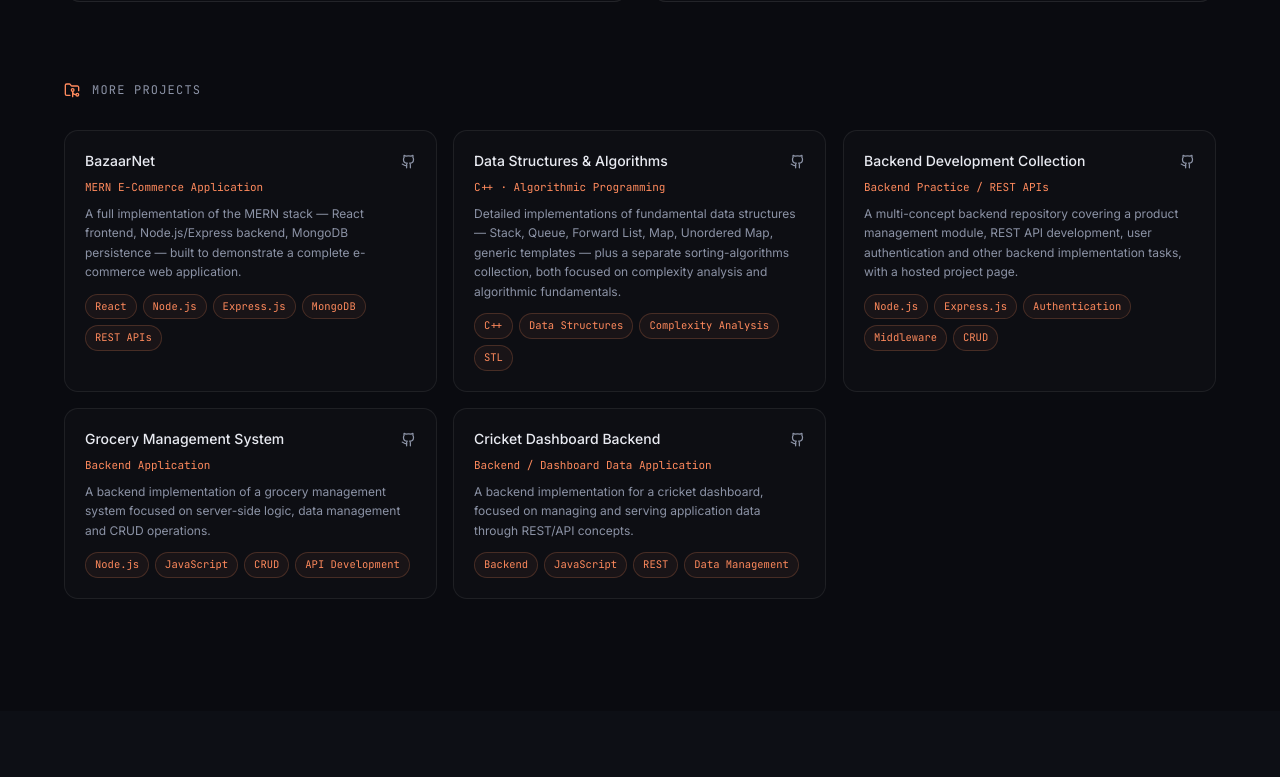
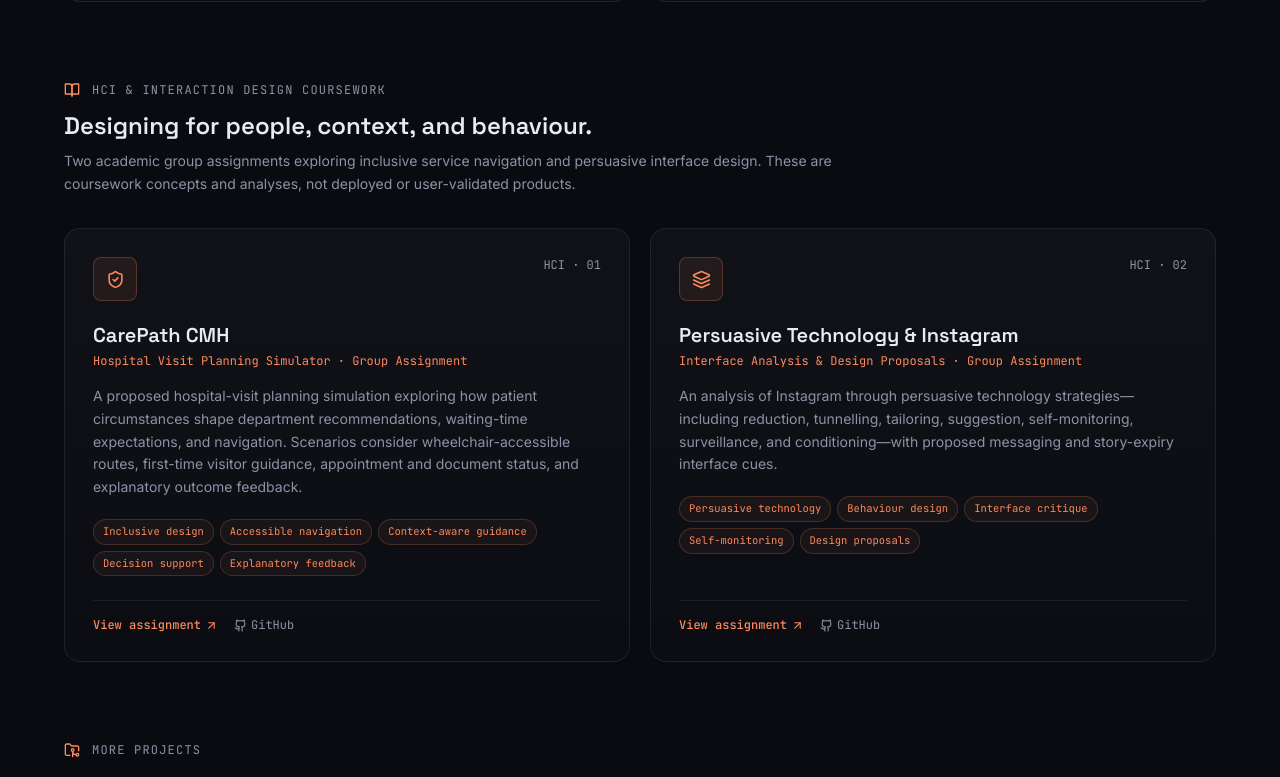
Before and after one commit to sehrishsiddique853/portfolio, a React (Vite) app: page / in a window 1280 px wide. Shown: the part 2523-3300 px from the top of the page. Built offline with nearby package versions, Linux system fonts and the light colour scheme.

Commit message:
Add HCI coursework cards and assignment links

```diff
--- a/src/App.jsx
+++ b/src/App.jsx
@@ -929,6 +929,68 @@ function Projects() {
         </div>
 
         <Reveal>
+          <div className="mb-8">
+            <div className="flex items-center gap-3 mb-3">
+              <BookOpen size={16} style={{ color: "var(--accent)" }} />
+              <span className="font-mono text-xs tracking-widest uppercase" style={{ color: "var(--muted)" }}>HCI & interaction design coursework</span>
+            </div>
+            <h3 className="font-display text-xl md:text-2xl font-semibold mb-2" style={{ color: "var(--text)" }}>
+              Designing for people, context, and behaviour.
+            </h3>
+            <p className="text-sm max-w-3xl leading-relaxed" style={{ color: "var(--muted)" }}>
+              Two academic group assignments exploring inclusive service navigation and persuasive interface design. These are coursework concepts and analyses, not deployed or user-validated products.
+            </p>
+          </div>
+        </Reveal>
+
+        <div className="grid md:grid-cols-2 gap-5 mb-20">
+          <Reveal delay={40}>
+            <article className="project-card h-full">
+              <div className="flex items-start justify-between mb-5">
+                <div className="w-11 h-11 rounded-lg flex items-center justify-center" style={{ background: "rgba(255,138,93,0.08)", border: "1px solid rgba(255,138,93,0.25)" }}>
+                  <ShieldCheck size={19} style={{ color: "var(--accent)" }} />
+                </div>
+                <span className="font-mono text-xs" style={{ color: "var(--muted)" }}>HCI · 01</span>
+              </div>
+              <h3 className="font-display text-xl font-semibold mb-1" style={{ color: "var(--text)" }}>CarePath CMH</h3>
+              <div className="font-mono text-xs mb-4" style={{ color: "var(--accent)" }}>Hospital Visit Planning Simulator · Group Assignment</div>
+              <p className="text-sm leading-relaxed mb-5" style={{ color: "var(--muted)" }}>
+                A proposed hospital-visit planning simulation exploring how patient circumstances shape department recommendations, waiting-time expectations, and navigation. Scenarios consider wheelchair-accessible routes, first-time visitor guidance, appointment and document status, and explanatory outcome feedback.
+              </p>
+              <div className="flex flex-wrap gap-1.5 mb-6">
+                {["Inclusive design", "Accessible navigation", "Context-aware guidance", "Decision support", "Explanatory feedback"].map((tag) => <span key={tag} className="pill-sm">{tag}</span>)}
+              </div>
+              <div className="flex items-center gap-4 font-mono text-xs mt-auto pt-4" style={{ borderTop: "1px solid rgba(255,255,255,0.06)" }}>
+                <a href="/hci-coursework/carepath-cmh.md" target="_blank" rel="noreferrer" className="link-accent flex items-center gap-1">View assignment <ArrowUpRight size={13} /></a>
+                <a href="https://github.com/sehrishsiddique853/portfolio/blob/main/hci-coursework/carepath-cmh.md" target="_blank" rel="noreferrer" className="link-muted flex items-center gap-1"><Github size={13} /> GitHub</a>
+              </div>
+            </article>
+          </Reveal>
+          <Reveal delay={100}>
+            <article className="project-card h-full">
+              <div className="flex items-start justify-between mb-5">
+                <div className="w-11 h-11 rounded-lg flex items-center justify-center" style={{ background: "rgba(255,138,93,0.08)", border: "1px solid rgba(255,138,93,0.25)" }}>
+                  <Layers size={19} style={{ color: "var(--accent)" }} />
+                </div>
+                <span className="font-mono text-xs" style={{ color: "var(--muted)" }}>HCI · 02</span>
+              </div>
+              <h3 className="font-display text-xl font-semibold mb-1" style={{ color: "var(--text)" }}>Persuasive Technology & Instagram</h3>
+              <div className="font-mono text-xs mb-4" style={{ color: "var(--accent)" }}>Interface Analysis & Design Proposals · Group Assignment</div>
+              <p className="text-sm leading-relaxed mb-5" style={{ color: "var(--muted)" }}>
+                An analysis of Instagram through persuasive technology strategies—including reduction, tunnelling, tailoring, suggestion, self-monitoring, surveillance, and conditioning—with proposed messaging and story-expiry interface cues.
+              </p>
+              <div className="flex flex-wrap gap-1.5 mb-6">
+                {["Persuasive technology", "Behaviour design", "Interface critique", "Self-monitoring", "Design proposals"].map((tag) => <span key={tag} className="pill-sm">{tag}</span>)}
+              </div>
+              <div className="flex items-center gap-4 font-mono text-xs mt-auto pt-4" style={{ borderTop: "1px solid rgba(255,255,255,0.06)" }}>
+                <a href="/hci-coursework/persuasive-technology-instagram.md" target="_blank" rel="noreferrer" className="link-accent flex items-center gap-1">View assignment <ArrowUpRight size={13} /></a>
+                <a href="https://github.com/sehrishsiddique853/portfolio/blob/main/hci-coursework/persuasive-technology-instagram.md" target="_blank" rel="noreferrer" className="link-muted flex items-center gap-1"><Github size={13} /> GitHub</a>
+              </div>
+            </article>
+          </Reveal>
+        </div>
+
+        <Reveal>
           <div className="flex items-center gap-3 mb-8">
             <FolderGit2 size={16} style={{ color: "var(--accent)" }} />
             <span className="font-mono text-xs tracking-widest uppercase" style={{ color: "var(--muted)" }}>more projects</span>
```
